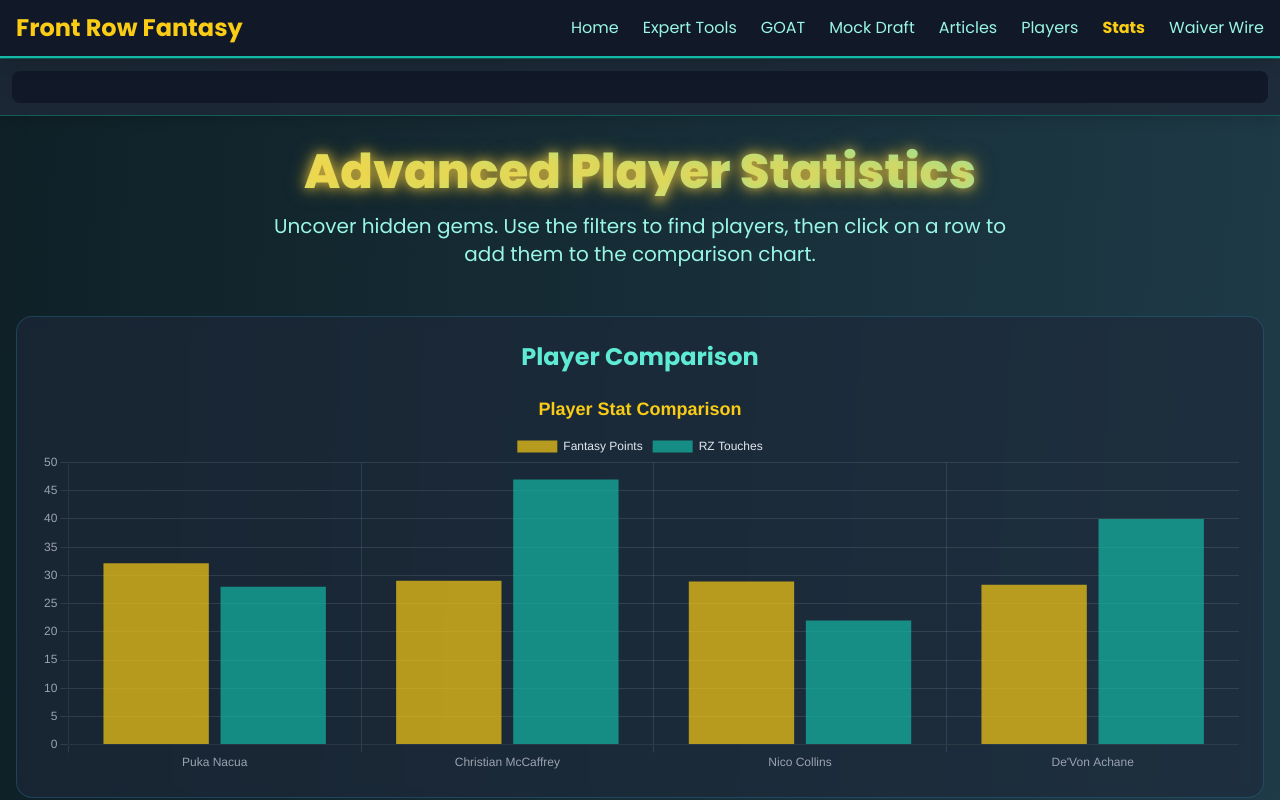
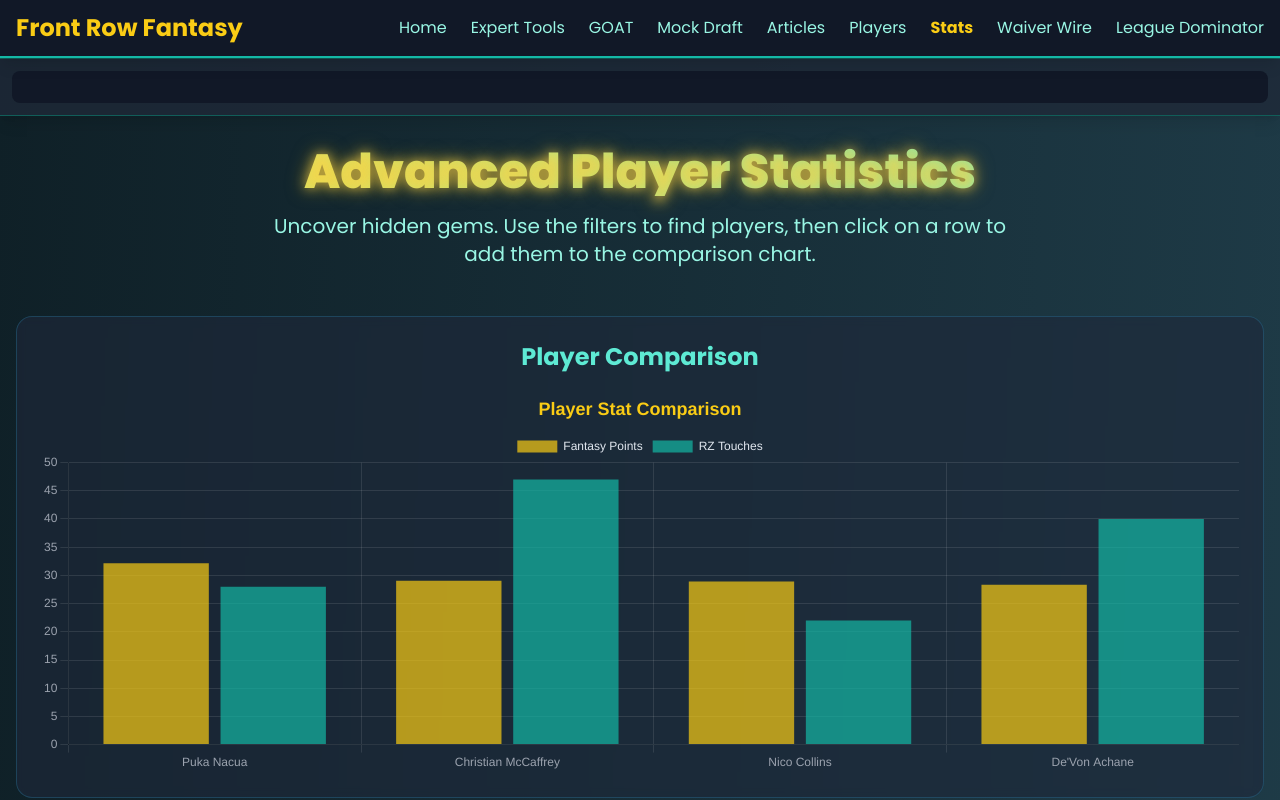
Before and after one commit to Mpeters9/Front-Row-Fantasy, a plain HTML site: page stats.html in a window 1280 px wide. Shown: the top 800 px of the page. Drawn offline with nearby package versions, Linux system fonts and the light colour scheme.

Commit message:
Update stats.html

```diff
--- a/stats.html
+++ b/stats.html
@@ -23,6 +23,7 @@
                 <a href="players.html" class="hover:text-yellow-400 transition-colors">Players</a>
                 <a href="stats.html" class="text-yellow-400 font-bold" aria-current="page">Stats</a>
                 <a href="waiver-wire.html" class="hover:text-yellow-400 transition-colors">Waiver Wire</a>
+                <a href="league-dominator.html" class="hover:text-yellow-400 transition-colors">League Dominator</a>
             </nav>
             <div class="md:hidden">
                 <button id="mobile-menu-button" class="text-teal-400 hover:text-yellow-400 focus:outline-none">
@@ -111,6 +112,7 @@
             <a href="players.html" class="hover:text-yellow-400 transition-colors">Players</a>
             <a href="stats.html" class="text-yellow-400 font-bold" aria-current="page">Stats</a>
             <a href="waiver-wire.html" class="hover:text-yellow-400 transition-colors">Waiver Wire</a>
+            <a href="league-dominator.html" class="hover:text-yellow-400 transition-colors">League Dominator</a>
         </div>
         <div class="text-center text-sm">© 2025 Front Row Fantasy. All rights reserved.</div>
     </footer>
```
